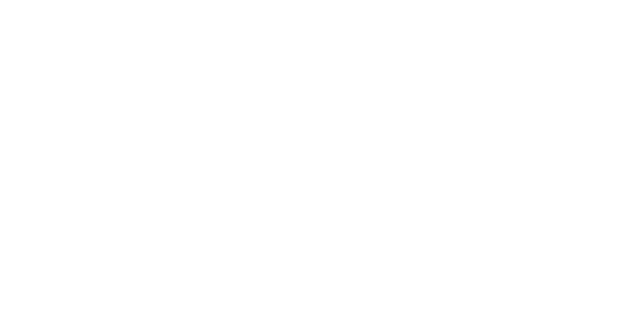
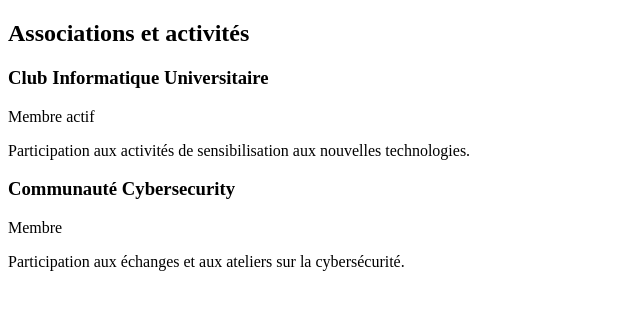
Before and after one commit to avtromaric0/mon-cv, a plain HTML site: page index.html in a window 1280 px wide. Shown: the whole page, without its empty margins (0-640 px from the left). Drawn offline with Linux system fonts and the light colour scheme.

Commit message:
mise en place de la section associations

```diff
--- a/index.html
+++ b/index.html
@@ -7,6 +7,24 @@
     <link rel="stylesheet" href="style.css">
 </head>
 <body>
+    <section id="associations">
+    <h2>Associations et activités</h2>
 
+    <div>
+        <h3>Club Informatique Universitaire</h3>
+        <p>Membre actif</p>
+        <p>Participation aux activités de sensibilisation
+        aux nouvelles technologies.</p>
+    </div>
+
+    <div>
+        <h3>Communauté Cybersecurity</h3>
+        <p>Membre</p>
+        <p>Participation aux échanges et aux ateliers
+        sur la cybersécurité.</p>
+    </div>
+
+
+</section>
 </body>
 </html>
```
